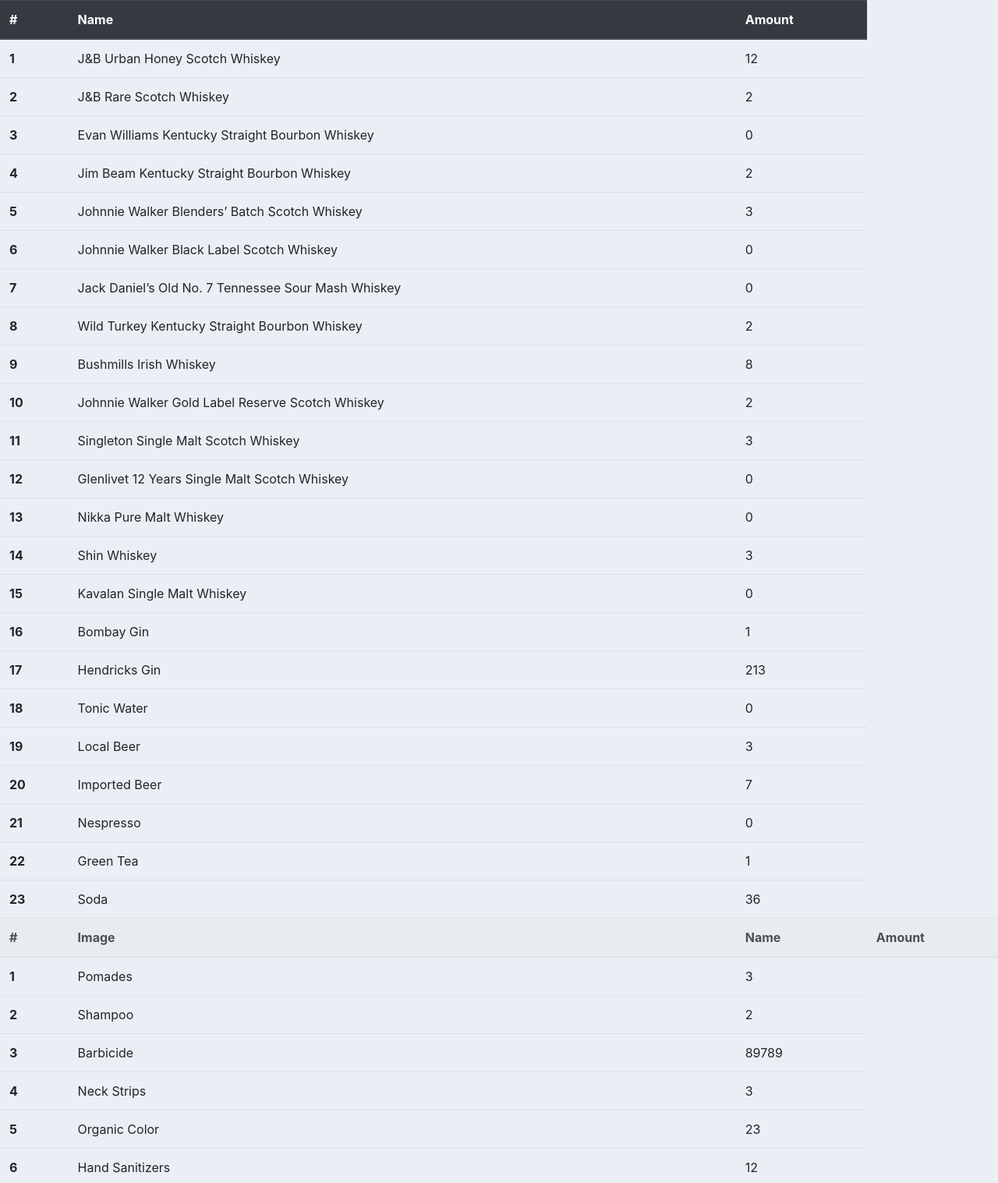
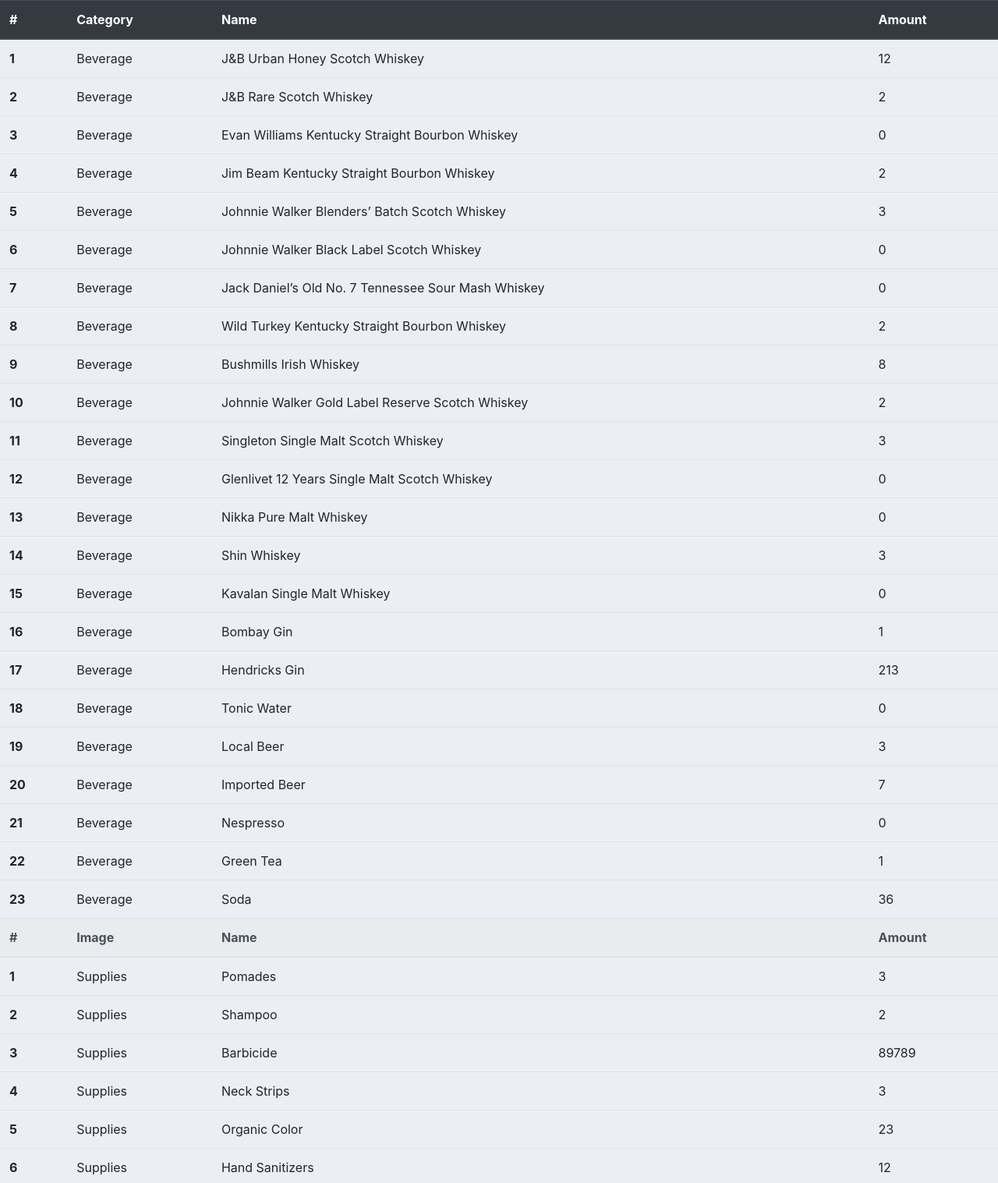
Before and after one commit to AntonBoquer/NEW, a Django app: page /inventory/ in a window 1280 px wide. Shown: the part 56-1573 px from the top of the page at 78% size. Run offline with Django 4.2, Linux system fonts and the light colour scheme; a user stored in the database is signed in; data comes from the database, SQL or seed files in the repository.

Commit message:
Add files via upload

```diff
--- a/accounts/templates/accounts/dashboard.html
+++ b/accounts/templates/accounts/dashboard.html
@@ -24,10 +24,7 @@
 
 <br>
 <br>
-<br>
-<br>
-<br>
-<br>
+
 
 <center>
     <div class="button-container">
--- a/accounts/templates/accounts/inventory.html
+++ b/accounts/templates/accounts/inventory.html
@@ -9,7 +9,7 @@
   <thead class="thead-dark">
     <tr>
       <th scope="col">#</th>
-
+      <th scope="col">Category</th>
       <th scope="col">Name</th>
       <th scope="col">Amount</th>
     </tr>
@@ -17,7 +17,9 @@
   <tbody>
     <tr>
       <th scope="row">1</th>
-
+      <td>
+	  	Beverage
+	  </td>
       {% for i in products %}
         {% if forloop.counter == 1 %}
           <td>{{ i.name }}</td>
@@ -27,7 +29,9 @@
     </tr>
     <tr>
       <th scope="row">2</th>
-
+      <td>
+      Beverage
+    </td>
 
       {% for i in products %}
         {% if forloop.counter == 2 %}
@@ -38,7 +42,9 @@
     </tr>
     <tr>
       <th scope="row">3</th>
-
+      <td>
+      Beverage
+    </td>
 
       {% for i in products %}
         {% if forloop.counter == 3 %}
@@ -49,7 +55,9 @@
     </tr>
     <tr>
       <th scope="row">4</th>
-
+      <td>
+      Beverage
+    </td>
       {% for i in products %}
         {% if forloop.counter == 4 %}
           <td>{{ i.name }}</td>
@@ -58,7 +66,9 @@
       {% endfor %}
     <tr>
       <th scope="row">5</th>
-
+      <td>
+      Beverage
+    </td>
       {% for i in products %}
         {% if forloop.counter == 5 %}
           <td>{{ i.name }}</td>
@@ -68,7 +78,9 @@
     </tr>
     <tr>
       <th scope="row">6</th>
-
+      <td>
+      Beverage
+    </td>
       {% for i in products %}
         {% if forloop.counter == 6 %}
           <td>{{ i.name }}</td>
@@ -78,7 +90,9 @@
     </tr>
     <tr>
       <th scope="row">7</th>
-
+      <td>
+      Beverage
+    </td>
       {% for i in products %}
         {% if forloop.counter == 7 %}
           <td>{{ i.name }}</td>
@@ -88,7 +102,9 @@
     </tr>
     <tr>
       <th scope="row">8</th>
-
+      <td>
+      Beverage
+    </td>
       {% for i in products %}
         {% if forloop.counter == 8 %}
           <td>{{ i.name }}</td>
@@ -98,7 +114,9 @@
     </tr>
     <tr>
       <th scope="row">9</th>
-
+      <td>
+      Beverage
+    </td>
       {% for i in products %}
         {% if forloop.counter == 9 %}
           <td>{{ i.name }}</td>
@@ -108,7 +126,9 @@
     </tr>
     <tr>
       <th scope="row">10</th>
-
+      <td>
+      Beverage
+    </td>
       {% for i in products %}
         {% if forloop.counter == 10 %}
           <td>{{ i.name }}</td>
@@ -118,7 +138,9 @@
     </tr>
     <tr>
       <th scope="row">11</th>
-
+      <td>
+      Beverage
+    </td>
       {% for i in products %}
         {% if forloop.counter == 11 %}
           <td>{{ i.name }}</td>
@@ -128,7 +150,9 @@
     </tr>
     <tr>
       <th scope="row">12</th>
-
+      <td>
+      Beverage
+    </td>
       {% for i in products %}
         {% if forloop.counter == 12 %}
           <td>{{ i.name }}</td>
@@ -138,7 +162,9 @@
     </tr>
     <tr>
       <th scope="row">13</th>
-
+      <td>
+      Beverage
+    </td>
       {% for i in products %}
         {% if forloop.counter == 13 %}
           <td>{{ i.name }}</td>
@@ -148,7 +174,9 @@
     </tr>
     <tr>
       <th scope="row">14</th>
-
+      <td>
+      Beverage
+    </td>
       {% for i in products %}
         {% if forloop.counter == 14 %}
           <td>{{ i.name }}</td>
@@ -158,7 +186,9 @@
     </tr>
     <tr>
       <th scope="row">15</th>
-
+     <td>
+      Beverage
+    </td>
       {% for i in products %}
         {% if forloop.counter == 15 %}
           <td>{{ i.name }}</td>
@@ -168,7 +198,9 @@
     </tr>
     <tr>
       <th scope="row">16</th>
-
+      <td>
+      Beverage
+    </td>
       {% for i in products %}
         {% if forloop.counter == 16 %}
           <td>{{ i.name }}</td>
@@ -178,7 +210,9 @@
     </tr>
     <tr>
       <th scope="row">17</th>
-
+      <td>
+      Beverage
+    </td>
       {% for i in products %}
         {% if forloop.counter == 17 %}
           <td>{{ i.name }}</td>
@@ -188,7 +222,9 @@
     </tr>
     <tr>
       <th scope="row">18</th>
-
+      <td>
+      Beverage
+    </td>
       {% for i in products %}
         {% if forloop.counter == 18 %}
           <td>{{ i.name }}</td>
@@ -198,7 +234,9 @@
     </tr>
     <tr>
       <th scope="row">19</th>
-
+      <td>
+      Beverage
+    </td>
       {% for i in products %}
         {% if forloop.counter == 19 %}
           <td>{{ i.name }}</td>
@@ -208,7 +246,9 @@
     </tr>
     <tr>
       <th scope="row">20</th>
-
+      <td>
+      Beverage
+    </td>
       {% for i in products %}
         {% if forloop.counter == 20 %}
           <td>{{ i.name }}</td>
@@ -218,7 +258,10 @@
     </tr>
     <tr>
       <th scope="row">21</th>
-            {% for i in products %}
+      <td>
+      Beverage
+    </td>
+      {% for i in products %}
         {% if forloop.counter == 21 %}
           <td>{{ i.name }}</td>
           <td>{{ i.amount }}</td>
@@ -227,7 +270,9 @@
     </tr>
     <tr>
       <th scope="row">22</th>
-
+      <td>
+      Beverage
+    </td>
       {% for i in products %}
         {% if forloop.counter == 22 %}
           <td>{{ i.name }}</td>
@@ -237,7 +282,9 @@
     </tr>
     <tr>
       <th scope="row">23</th>
-
+      <td>
+      Beverage
+    </td>
       {% for i in products %}
         {% if forloop.counter == 23 %}
           <td>{{ i.name }}</td>
@@ -257,7 +304,9 @@
   <tbody>
     <tr>
       <th scope="row">1</th>
-
+      <td>
+      Supplies
+    </td>
       {% for i in supplie %}
         {% if forloop.counter == 1 %}
           <td>{{ i.name }}</td>
@@ -267,6 +316,9 @@
     </tr>
     <tr>
       <th scope="row">2</th>
+      <td>
+      Supplies
+    </td>
 
       {% for i in supplie %}
         {% if forloop.counter == 2 %}
@@ -277,6 +329,9 @@
     </tr>
     <tr>
       <th scope="row">3</th>
+      <td>
+      Supplies
+    </td>
 
       {% for i in supplie %}
         {% if forloop.counter == 3 %}
@@ -287,6 +342,9 @@
     </tr>
     <tr>
       <th scope="row">4</th>
+      <td>
+      Supplies
+    </td>
 
       {% for i in supplie %}
         {% if forloop.counter == 4 %}
@@ -297,6 +355,9 @@
     </tr>
     <tr>
       <th scope="row">5</th>
+      <td>
+      Supplies
+    </td>
 
       {% for i in supplie %}
         {% if forloop.counter == 5 %}
@@ -307,6 +368,9 @@
     </tr>
     <tr>
       <th scope="row">6</th>
+      <td>
+      Supplies
+    </td>
 
       {% for i in supplie %}
         {% if forloop.counter == 6 %}
```
